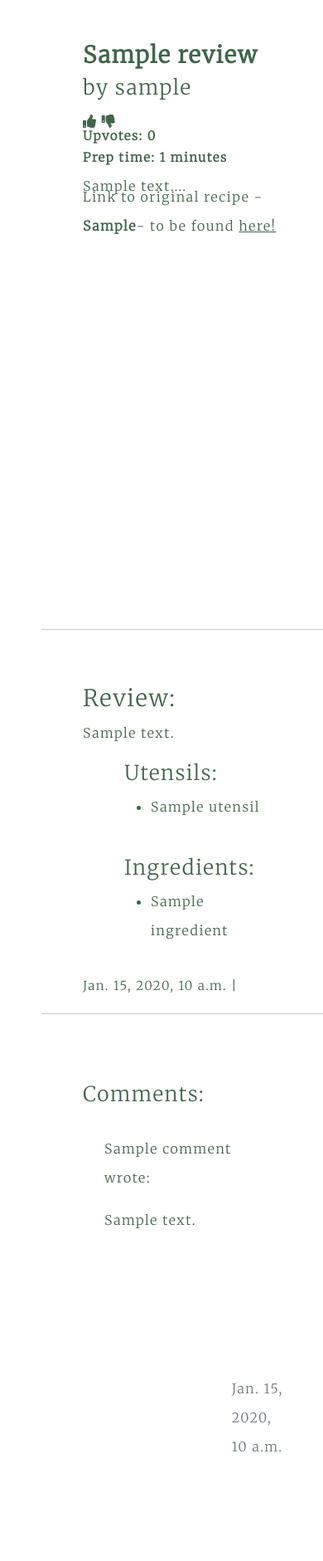
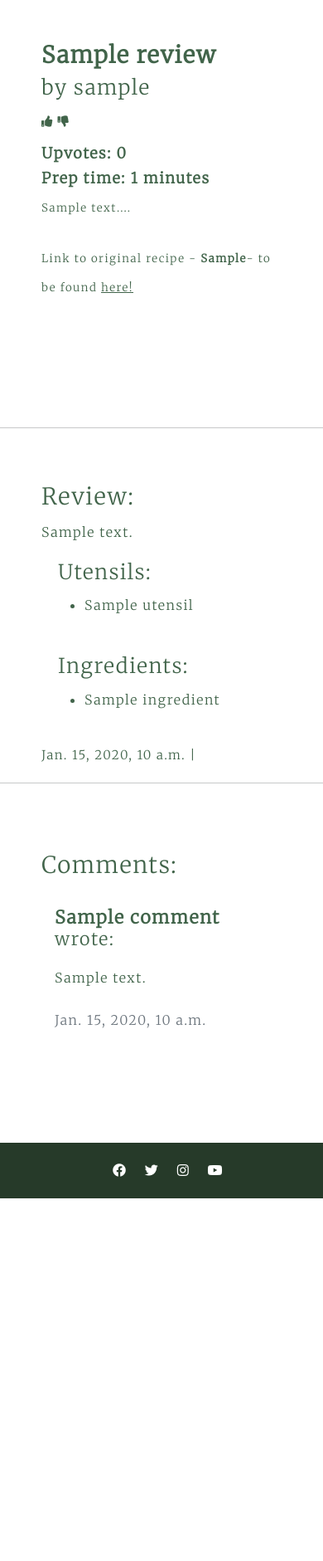
Before and after one commit to chrisryan91/PP4, a Django app: a page that uses templates/review.html in a window 390 px wide. Shown: the part 61-1942 px from the top of the page at 83% size. After the commit the page ends 1505 px from the top, so only its background shows below. Run offline with Django 3.2, Linux system fonts and the light colour scheme; tables that the repository leaves empty hold one stand-in row (values such as "Sample post"); some libraries are stand-ins or nearby versions.

Commit message:
Fix css and html for review blog post, make responsive to smaller screen sizes

```diff
--- a/static/css/style.css
+++ b/static/css/style.css
@@ -155,7 +155,7 @@
 }
 
 .card-body {
-    height: 420px;
+    height: auto;
     display: flex;
     flex-direction: column;
 }
@@ -286,8 +286,7 @@
     margin-bottom: 20px;
 }
 
-/* review.html Styles */
-
+/* Default styles for larger screens */
 .post-link {
     text-decoration: none;
     font-family: Merriweather, sans-serif;
@@ -296,7 +295,6 @@
 button i {
     font-size: small;
 }
-
 
 .text-container .left-content {
     font-size: 1vw;
@@ -336,26 +334,13 @@
 .details1,
 .details2,
 .details3 {
-    height: 33%;
-}
-
-.details2 {
-    padding-top: 25px;
+    height: auto;
+    margin-bottom: 10px;
 }
 
 .details2 h1 {
     font-size: 15px;
 }
-
-.details3 {
-    position: relative;
-}
-
-.details3 span {
-    position: absolute;
-    bottom: 0;
-}
-
 
 .container2 {
     position: relative;
@@ -392,6 +377,54 @@
 
 #review {
     padding-right: 50px;
+}
+
+#comments {
+    overflow: auto;
+}
+
+#leavecomment {
+    height: auto;
+}
+
+/* Media query for smaller screens */
+@media only screen and (max-width: 768px) {
+    .masthead {
+        margin-left: 0 !important;
+    }
+
+    .text-container {
+        flex-direction: column;
+        height: auto;
+    }
+
+    .text-container .left-content,
+    .text-container .right-content {
+        font-size: 2vw;
+    }
+
+    .details1,
+    .details2,
+    .details3 {
+        height: auto;
+        font-size: smaller;
+    }
+
+    .details2 h1 {
+        font-size: 18px;
+    }
+
+    .img-container {
+        height: auto;
+    }
+
+    .ingredients, .utensils {
+        padding-left: 20px;
+    }
+
+    #review {
+        padding-right: 20px;
+    }
 }
 
 /* submit & update review Styles */
--- a/templates/review.html
+++ b/templates/review.html
@@ -8,9 +8,7 @@
                 <div class="details">
                     <div class="details1">
                         <h1 class="post-title">{{ review.title }}</h1>
-                        <h2 class="post-subtitle">
-                            by {{ review.author }}
-                        </h2>
+                        <h2 class="post-subtitle">by {{ review.author }}</h2>
                         <div class="voting-section">
                             <div class="user-actions">
                                 {% if user.is_authenticated %}
@@ -48,7 +46,7 @@
                         <h1>Prep time: {{ review.prep_time }} minutes</h1>
                         <p>{{ review.excerpt }}... </p>
                     </div>
-                    <div class="details3"><span>Link to original recipe - <strong>{{ review.recipe }}</strong>- to be found <a href="{{ review.url }}"><u>here!</u></a></span></div>
+                    <div class="details3">Link to original recipe - <strong>{{ review.recipe }}</strong>- to be found <a href="{{ review.url }}"><u>here!</u></a></div>
                 </div>
             </div>
             <div class="col-md-6 masthead-image">
@@ -101,31 +99,32 @@
 <div class="masthead">
     <div class="container2">
         <div class="row">
-            <div class="col-md-8 card mb-4 mt-3">
-                <h2>Comments:</h2>
+            <div class="col-md-8 card mb-4 mt-3" id="comments">
+                <h1>Comments:</h1>
+                {% if comments %}
                     <div class="card-body">
                         {% for comment in comments %}
-                            <div class="comments" style="padding: 10px;">
-                                <p class="font-weight-bold">
-                                    {{ comment.name }}
-                                    <span class="text-muted font-weight-normal">
-                                        {{ comment.created_on }}
-                                    </span> wrote:
-                                </p>
-                                {{ comment.body | linebreaks }}
+                            <div class="comments" style="padding-top: 10px;">
+                                <h4 class="font-weight-bold">
+                                    <strong>{{ comment.name }}</strong> wrote:
+                                </h4>
+                                <p>{{ comment.body | linebreaks }}</p>
+                                <span2 class="text-muted font-weight-normal">
+                                    <strong></strong>{{ comment.created_on }}
+                                </span2>
                             </div>
                         {% endfor %}
                     </div>
+                {% endif %}
             </div>
-        </div>
-            <div class="col-md-4 card mb-4  mt-3 ">
-                <div class="card-body">
+            <div class="col-md-4 card mb-4  mt-3 " id="leavecomment">
                 {% if commented %}
                     <div class="alert alert-success" role="alert">
                         Awaiting approval
                     </div>
-                    {% else %}
+                {% endif %}
                 {% if user.is_authenticated %}
+                    <div>
                         <h3>Leave a comment:</h3>
                         <p>Posting as: <strong>{{ user.username }}</strong></p>
                         <form method="post">
@@ -133,12 +132,11 @@
                             {% csrf_token %}
                             <button type="submit">Submit</button>
                         </form>
-                    {% endif %}
+                    </div>
                 {% endif %}
             </div>
         </div>
     </div>
 </div>
 </div>
-</div>
 {% endblock content %}
```
Lines whose indentation alone changed are shown as unchanged.
